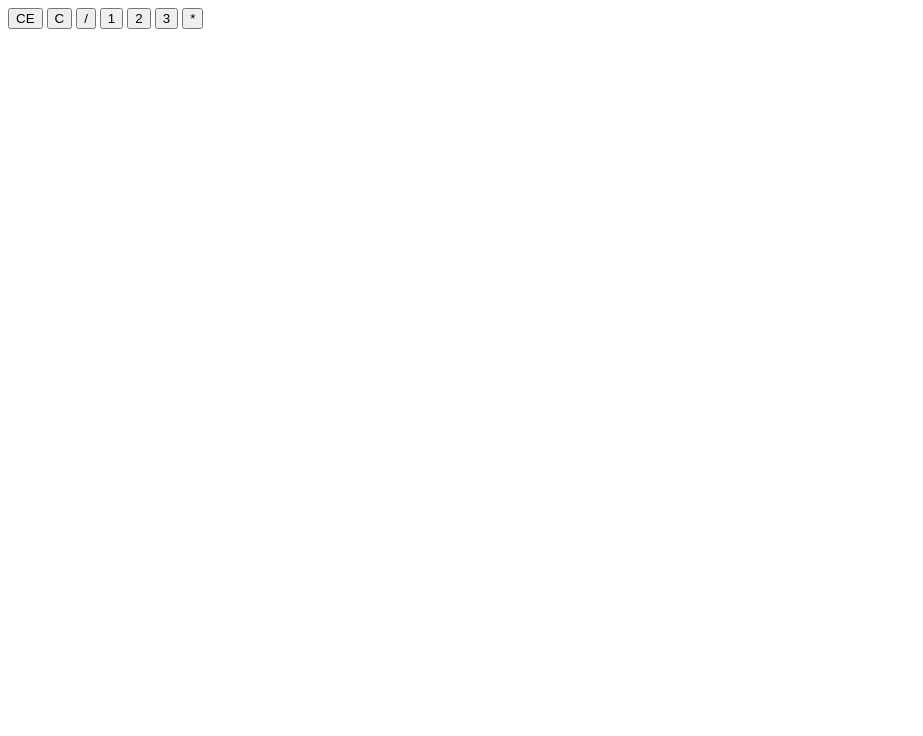
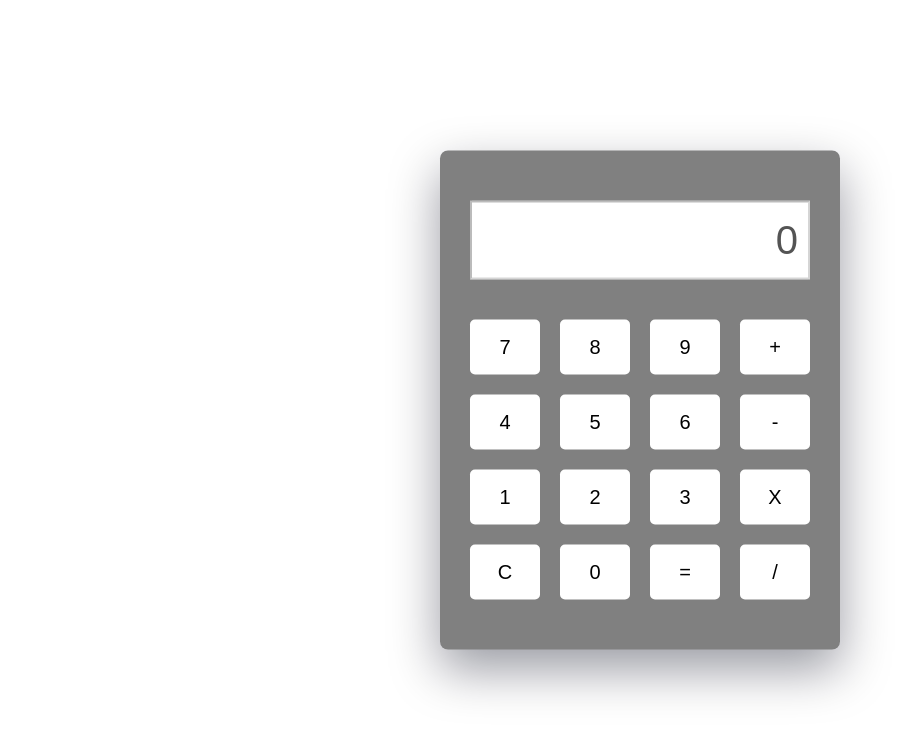
Before and after one commit to Kestrel86/CS2250_Calculator, a plain HTML site: page index.html in a window 1280 px wide. Shown: the whole page, without its empty margins (0-923 px from the left). Drawn offline with Linux system fonts and the light colour scheme.

Commit message:
styled calc

```diff
--- a/index.html
+++ b/index.html
@@ -2,28 +2,42 @@
 <html lang="en">
   <head>
     <script src="script.js"></script>
-    <link rel="stylesheet" href="style.css" />
+    <link rel="stylesheet" href="styles.css" />
     <meta charset="UTF-8" />
     <title>JS Calculator</title>
   </head>
   <body>
-    <div class="container-grid">
-      <div class="output">
-        <div class="previous"></div>
-        <div class="current"></div>
+    <div class="calculator">
+      <div class="calc_display">
+        <input
+          class="display_input"
+          id="input"
+          type="text"
+          placeholder="0"
+          disabled
+        />
       </div>
-      <div>
-        <button>CE</button>
-        <button>C</button>
-        <button>/</button>
-        <button>1</button>
-        <button>2</button>
-        <button>3</button>
-        <button>*</button>
+      <div class="calc_buttons">
+        <input type="button" class="calc_input" value="7" />
+        <input type="button" class="calc_input" value="8" />
+        <input type="button" class="calc_input" value="9" />
+        <input type="button" class="calc_input" value="+" />
+
+        <input type="button" class="calc_input" value="4" />
+        <input type="button" class="calc_input" value="5" />
+        <input type="button" class="calc_input" value="6" />
+        <input type="button" class="calc_input" value="-" />
+
+        <input type="button" class="calc_input" value="1" />
+        <input type="button" class="calc_input" value="2" />
+        <input type="button" class="calc_input" value="3" />
+        <input type="button" class="calc_input" value="X" />
+
+        <input type="button" class="clear" value="C" />
+        <input type="button" class="calc_input" value="0" />
+        <input type="button" class="equal" value="=" />
+        <input type="button" class="calc_input" value="/" />
       </div>
     </div>
   </body>
 </html>
-
-<!-- ce clears the most recent number entry -->
-<!-- c clears everything -->
--- a/script.js
+++ b/script.js
@@ -0,0 +1,10 @@
+var num1 = null;
+var num2 = null;
+var sign = null;
+
+function clr() {
+  document.getElementById("result").innerHTML = "";
+  num1 = null;
+  num2 = null;
+  sign = null;
+}
--- /dev/null
+++ b/styles.css
@@ -0,0 +1,64 @@
+* {
+  padding: 0;
+  margin: 0;
+  box-sizing: border-box;
+}
+
+body {
+  background-color: white;
+}
+
+.calculator {
+  width: 25rem;
+  background-color: grey;
+  padding: 3.125rem 1.875rem;
+  position: absolute;
+  top: 50%;
+  left: 50%;
+  transform: translate(-50%, -50%);
+  border-radius: 0.5rem;
+  box-shadow: 0 1.25rem 3.125rem rgba(0, 5, 24, 0.4);
+}
+
+.calc_display {
+  width: 100%;
+}
+
+.display_input {
+  width: 100%;
+  padding: 0.938rem 0.625rem;
+  text-align: right;
+  border: 2;
+  background-color: white;
+  font-size: 2.5rem;
+}
+
+.display_input::placeholder {
+  color: var(--input-placeholder-color);
+}
+
+.calc_buttons {
+  display: grid;
+  grid-template-columns: repeat(4, 1fr);
+  grid-template-rows: repeat(4, 1fr);
+  gap: 1.25rem;
+  margin-top: 2.5rem;
+}
+
+.calc_buttons input[type="button"] {
+  font-size: 1.25rem;
+  padding: 1rem;
+  border: none;
+  background-color: white;
+  border-radius: 0.313rem;
+  cursor: pointer;
+  transition: all 0.08s ease;
+}
+
+.calc_buttons input[type="button"]:hover {
+  box-shadow: 0 0.5rem 1.563rem var(--button-hover-color);
+}
+
+.calc_buttons input[type="button"]:active {
+  transform: scale(0.96);
+}
```
Also changed, not shown: style.css (deleted).
